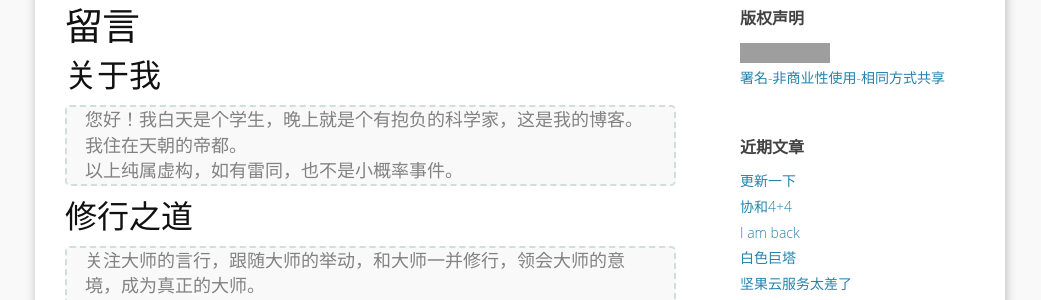
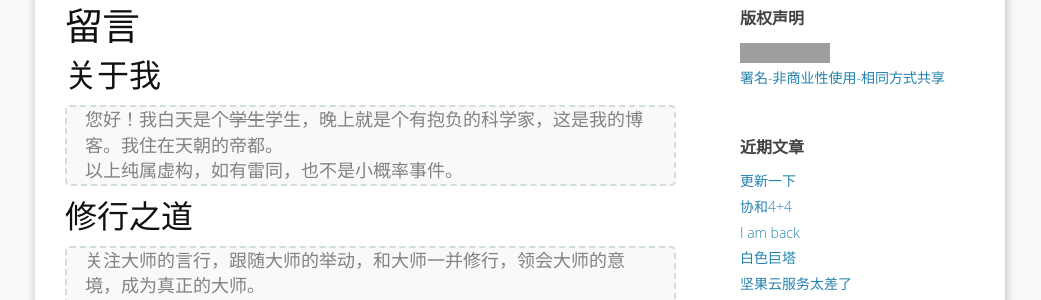
Before and after one commit to yulijia/cn, a Jekyll site: the page built from guestbook/index.md, in a window 1280 px wide. Shown: the part 229-529 px from the top of the page, without its empty margins (120-1161 px from the left). Built offline with Jekyll 4.4.1, drawn with Linux system fonts in a browser that asks for light colours; comment, search, counter and statistics services are not loaded; grey boxes are pictures that could not be loaded.

Commit message:
update guestbook about

```diff
--- a/guestbook/index.md
+++ b/guestbook/index.md
@@ -7,7 +7,7 @@
 
 ## 关于我
 
->您好！我白天是个学生，晚上就是个有抱负的科学家，这是我的博客。我住在天朝的帝都。
+>您好！我白天是个<del>学生</del>学生，晚上就是个有抱负的科学家，这是我的博客。我住在天朝的帝都。
 以上纯属虚构，如有雷同，也不是小概率事件。
 
 ## 修行之道
```
